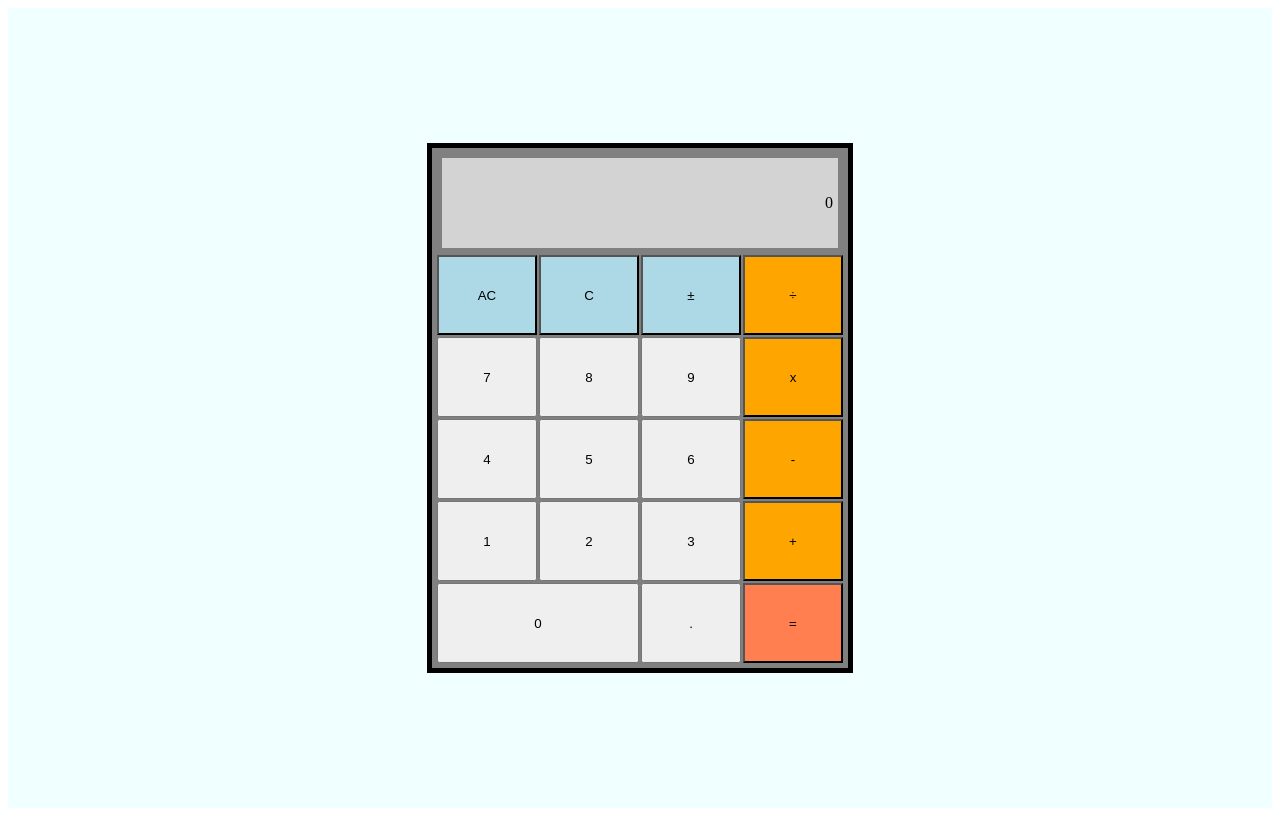
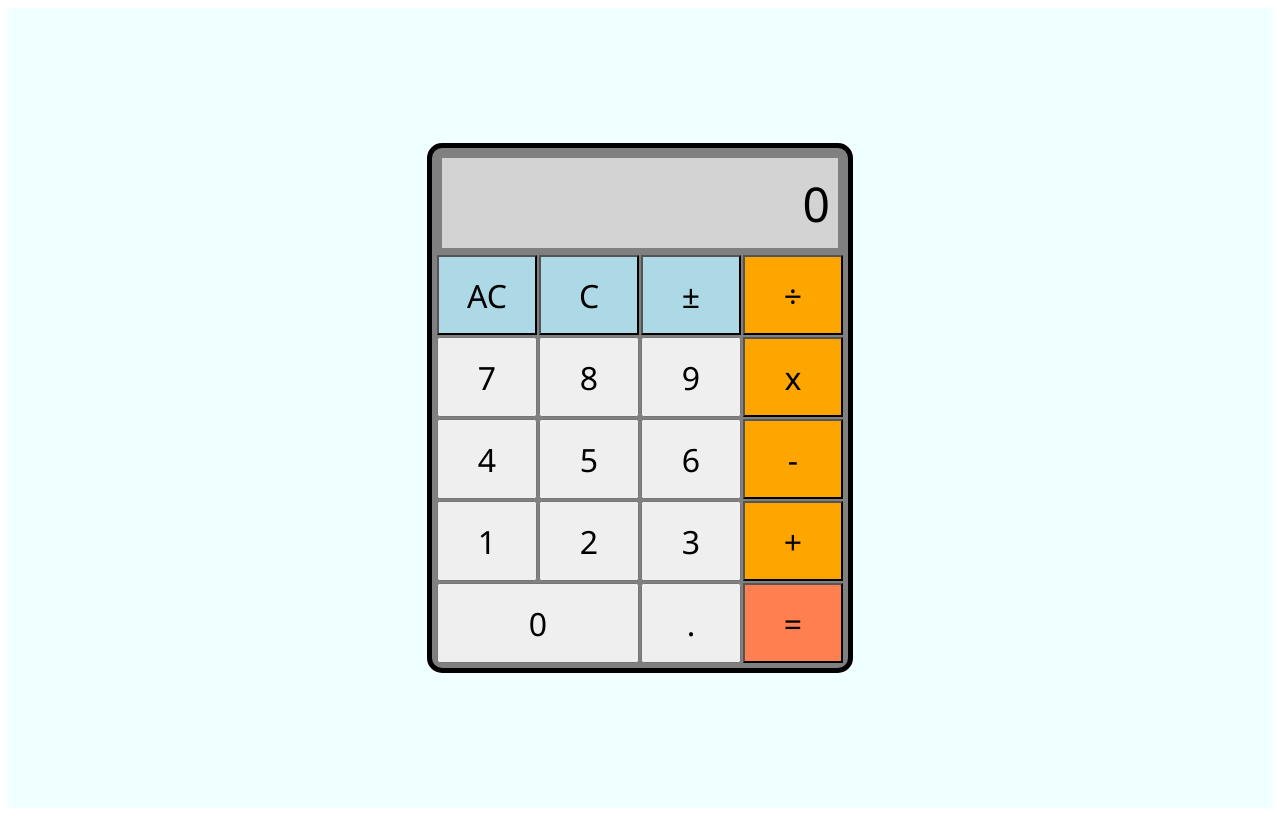
Before and after one commit to TMahy/Calculator, a plain HTML site: page index.html in a window 1280 px wide. Drawn offline with Linux system fonts and the light colour scheme.

Commit message:
Minor style changes

```diff
--- a/style.css
+++ b/style.css
@@ -1,3 +1,8 @@
+*{
+    font-family: 'Segoe UI', Tahoma, Geneva, Verdana, sans-serif;
+    font-size: 32px;
+}
+
 #calc{
     display: flex;
     min-height: 95vh;
@@ -19,6 +24,7 @@
     padding: 5px;
     border: 5px black solid;
     background-color: grey;
+    border-radius: 15px;
 }
 
 .zero{
@@ -35,6 +41,9 @@
     padding: 5px;
     margin: 5px;
     background-color: lightgrey;
+
+    font-size: 48px;
+    letter-spacing: 3px;
 }
 
 .operator{
```
